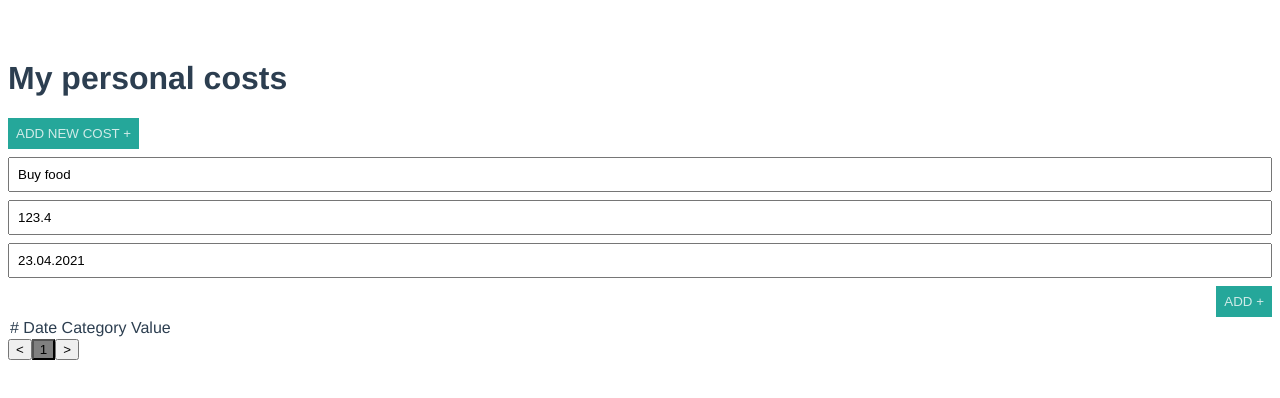
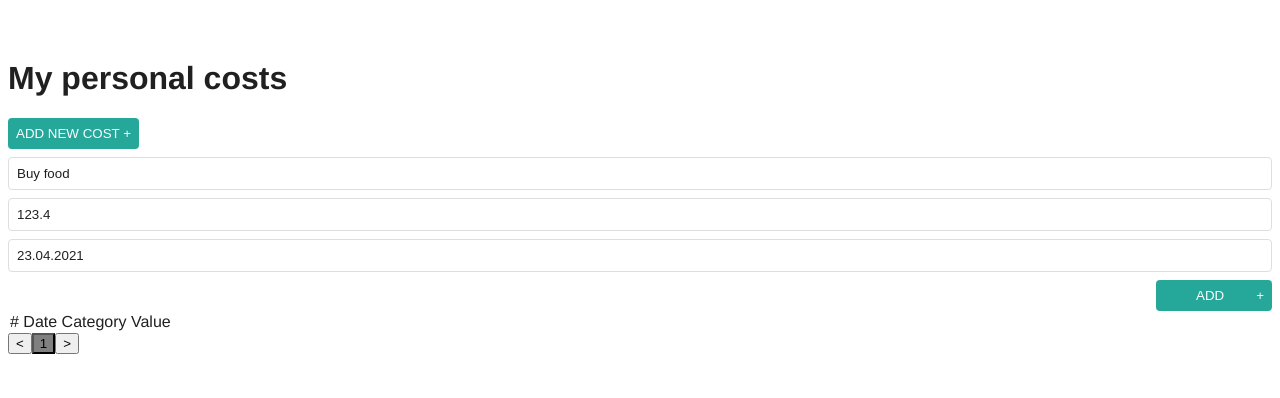
Before and after one commit to Alexey314/gb-vue-prj, a Vue app: page / in a window 1280 px wide. Both pictures are taken after a click on the button "ADD NEW COST +". Shown: the top 398 px of the page. Built offline with nearby package versions, Linux system fonts and the light colour scheme.

Commit message:
feat: add mixins, improve btns input styles

```diff
--- a/src/App.vue
+++ b/src/App.vue
@@ -1,7 +1,7 @@
 <template>
   <div id="app">
     <h1>My personal costs</h1>
-    <button class="add-btn" @click="toggleInputFormVisible">
+    <button class="add-btn add-btn_mb" @click="toggleInputFormVisible">
       ADD NEW COST +
     </button>
     <cost-input-form v-show="showInputForm" @add="onAddCost" />
@@ -64,6 +64,7 @@ export default {
 
 <style lang="scss">
 @import "./components/scss/_variables.scss";
+@import "./components/scss/_mixins.scss";
 
 * {
   box-sizing: border-box;
@@ -74,22 +75,14 @@ export default {
   -webkit-font-smoothing: antialiased;
   -moz-osx-font-smoothing: grayscale;
   text-align: left;
-  color: #2c3e50;
+  color: $text-color-main;
   margin-top: 60px;
 }
 
 .add-btn {
-  display: block;
-  background-color: $btn-bg-color-main;
-  border: none;
-  color: $btn-color-main;
-  padding: 8px;
-  cursor: pointer;
-  &:hover {
-    background-color: $btn-bg-color-hover;
-  }
-  &:active {
-    background-color: $btn-bg-color-active;
+  @include btn-decoration;
+  &_mb {
+    margin-bottom: $el-space;
   }
 }
 </style>
--- a/src/components/CostInputForm.vue
+++ b/src/components/CostInputForm.vue
@@ -18,7 +18,9 @@
       placeholder="Payment date"
       v-model.trim="paymentDate"
     />
-    <button :class="[$style.addBtn]" @click="onClickAdd">ADD +</button>
+    <button :class="[$style.addBtn]" @click="onClickAdd">
+      <span :class="[$style.addBtnText]">ADD</span>+
+    </button>
   </div>
 </template>
 
@@ -43,7 +45,7 @@ export default {
 
 <style module lang="scss">
 @import "./scss/_variables.scss";
-
+@import "./scss/_mixins.scss";
 
 .root {
   display: flex;
@@ -54,24 +56,19 @@ export default {
 .input {
   display: block;
   width: 100%;
-  padding: 8px;
-  margin-top: 8px;
+  padding: $input-padding;
+  margin-bottom: $el-space;
+  border: $input-border;
+  border-radius: $input-border-radius;
+  color: $text-color-main;
+  outline: none;
 }
 
 .addBtn {
-  display: block;
-  width: max-content;
-  background-color: $btn-bg-color-main;
-  border: none;
-  color: $btn-color-main;
-  padding: 8px;
-  margin-top: 8px;
-  cursor: pointer;
-  &:hover {
-    background-color: $btn-bg-color-hover;
-  }
-  &:active {
-    background-color: $btn-bg-color-active;
+  @include btn-decoration;
+  &Text {
+    padding-left: 32px;
+    padding-right: 32px;
   }
 }
 </style>
--- /dev/null
+++ b/src/components/scss/_mixins.scss
@@ -0,0 +1,17 @@
+@import "./_variables.scss";
+
+@mixin btn-decoration {
+  display: block;
+  background-color: $btn-bg-color-main;
+  border: none;
+  border-radius: $btn-border-radius;
+  color: $btn-color-main;
+  padding: $btn-padding;
+  cursor: pointer;
+  &:hover {
+    background-color: $btn-bg-color-hover;
+  }
+  &:active {
+    background-color: $btn-bg-color-active;
+  }
+}
--- a/src/components/scss/_variables.scss
+++ b/src/components/scss/_variables.scss
@@ -2,4 +2,14 @@ $btn-bg-color-main: #25a79a;
 $btn-bg-color-hover: lighten($btn-bg-color-main, 5%);
 $btn-bg-color-active: darken($btn-bg-color-main, 10%);
 
-$btn-color-main: #d0ebe8;
+$btn-color-main: #fdfefe;
+$btn-padding: 8px;
+$btn-border-radius: 4px;
+
+$input-padding: 8px;
+$input-border: 1px solid #dedede;
+$input-border-radius: 4px;
+
+$text-color-main: #202020;
+
+$el-space: 8px;
```
